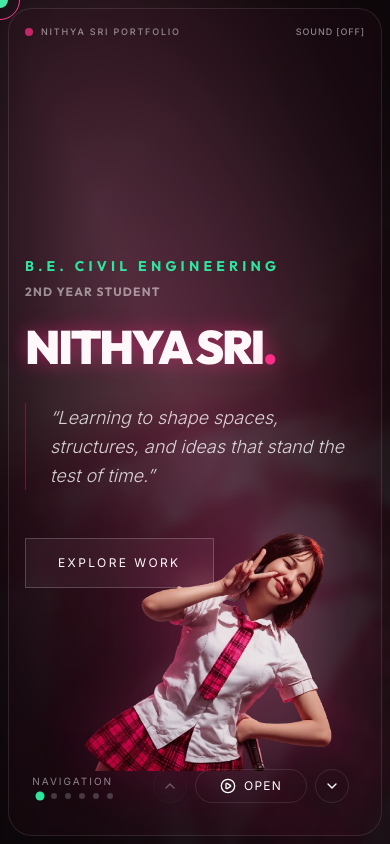
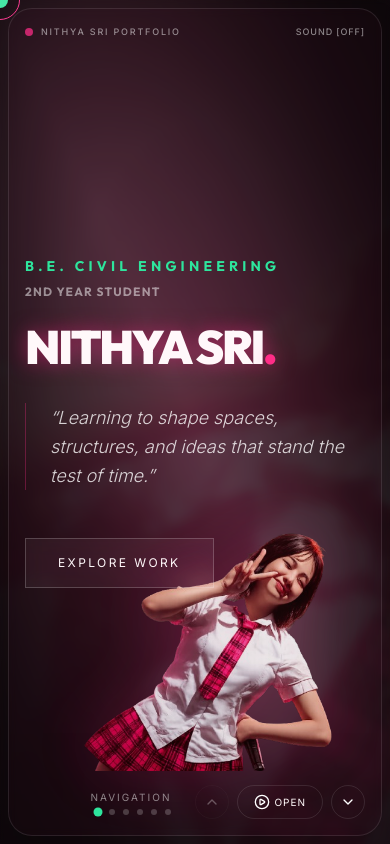
Before and after one commit to prasanth-selva/Nithya_portfolio, a React (Vite) app: page / in a window 390 px wide. Built offline with nearby package versions, Linux system fonts and the light colour scheme.

Commit message:
Refactor code structure for improved readability and maintainability

```diff
--- a/src/components/Navigation.jsx
+++ b/src/components/Navigation.jsx
@@ -4,7 +4,7 @@ import clsx from 'clsx';
 
 export default function Navigation({ activeSection, totalSections, onNext, onPrev }) {
   return (
-    <div className="absolute bottom-8 right-8 md:bottom-12 md:right-12 z-50 flex items-center gap-6">
+    <div className="absolute bottom-4 right-4 md:bottom-12 md:right-12 z-50 flex items-center gap-2 md:gap-6">
 
       <div className="flex flex-col items-end mr-4">
         <span className="text-[10px] tracking-[0.2em] text-white/50 mb-1">NAVIGATION</span>
@@ -33,7 +33,7 @@ export default function Navigation({ activeSection, totalSections, onNext, onPre
 
         <button
           onClick={() => {}}
-          className="px-6 py-2 border border-white/10 rounded-full hover:bg-white/10 hover:border-nithyah-emerald transition-all text-xs tracking-widest flex items-center gap-2 group"
+          className="px-4 py-2 md:px-6 border border-white/10 rounded-full hover:bg-white/10 hover:border-nithyah-emerald transition-all text-[10px] md:text-xs tracking-widest flex items-center gap-1 md:gap-2 group"
         >
           <PlayCircle className="w-4 h-4 text-white group-hover:text-nithyah-emerald transition-colors" />
           <span>OPEN</span>
--- a/src/components/sections/Contact.jsx
+++ b/src/components/sections/Contact.jsx
@@ -17,7 +17,7 @@ export default function Contact() {
         animate={{ opacity: 1, y: 0 }}
         className="relative z-10 max-w-3xl"
       >
-        <h2 className="text-5xl md:text-7xl font-display font-black tracking-tighter text-shadow-pink leading-none mb-8">
+        <h2 className="text-4xl md:text-7xl font-display font-black tracking-tighter text-shadow-pink leading-none mb-8">
           LET’S BUILD<br />
           <span className="text-nithyah-emerald">SOMETHING</span><br />
           MEANINGFUL.
--- a/src/components/sections/Journey.jsx
+++ b/src/components/sections/Journey.jsx
@@ -20,14 +20,14 @@ const timeline = [
 
 export default function Journey() {
   return (
-    <div className="w-full h-full flex flex-col justify-center max-w-4xl mx-auto relative pl-8 md:pl-24">
+    <div className="w-full h-full flex flex-col justify-center max-w-4xl mx-auto relative pl-2 md:pl-24">
 
       <motion.div
         initial={{ opacity: 0, x: -50 }}
         animate={{ opacity: 1, x: 0 }}
         className="mb-16"
       >
-        <h1 className="text-6xl md:text-8xl font-display font-black tracking-tighter text-shadow-pink">
+        <h1 className="text-5xl md:text-8xl font-display font-black tracking-tighter text-shadow-pink">
           JOURNEY.
         </h1>
       </motion.div>
@@ -37,7 +37,7 @@ export default function Journey() {
         {/* Glow effect on line */}
         <div className="absolute top-1/2 left-0 w-[1px] h-32 -translate-y-1/2 bg-nithyah-pink shadow-[0_0_15px_#FF2D87] -translate-x-[1px] z-10" />
 
-        <div className="flex flex-col gap-16 pl-12">
+        <div className="flex flex-col gap-12 md:gap-16 pl-8 md:pl-12">
           {timeline.map((item, index) => (
             <motion.div
               key={item.year}
@@ -47,7 +47,7 @@ export default function Journey() {
               className="relative group"
             >
               {/* Timeline dot */}
-              <div className="absolute -left-[55px] top-1 w-3 h-3 rounded-full bg-nithyah-black border border-nithyah-emerald group-hover:bg-nithyah-pink group-hover:border-nithyah-pink transition-colors duration-300 z-20" />
+              <div className="absolute -left-[39px] md:-left-[55px] top-1 w-3 h-3 rounded-full bg-nithyah-black border border-nithyah-emerald group-hover:bg-nithyah-pink group-hover:border-nithyah-pink transition-colors duration-300 z-20" />
 
               <h3 className="text-xs tracking-[0.3em] text-nithyah-emerald font-bold mb-3 group-hover:text-nithyah-pink transition-colors">
                 {item.year}
```
Also changed, not shown: 5 other files (tests, documents, lock files or other folders).
